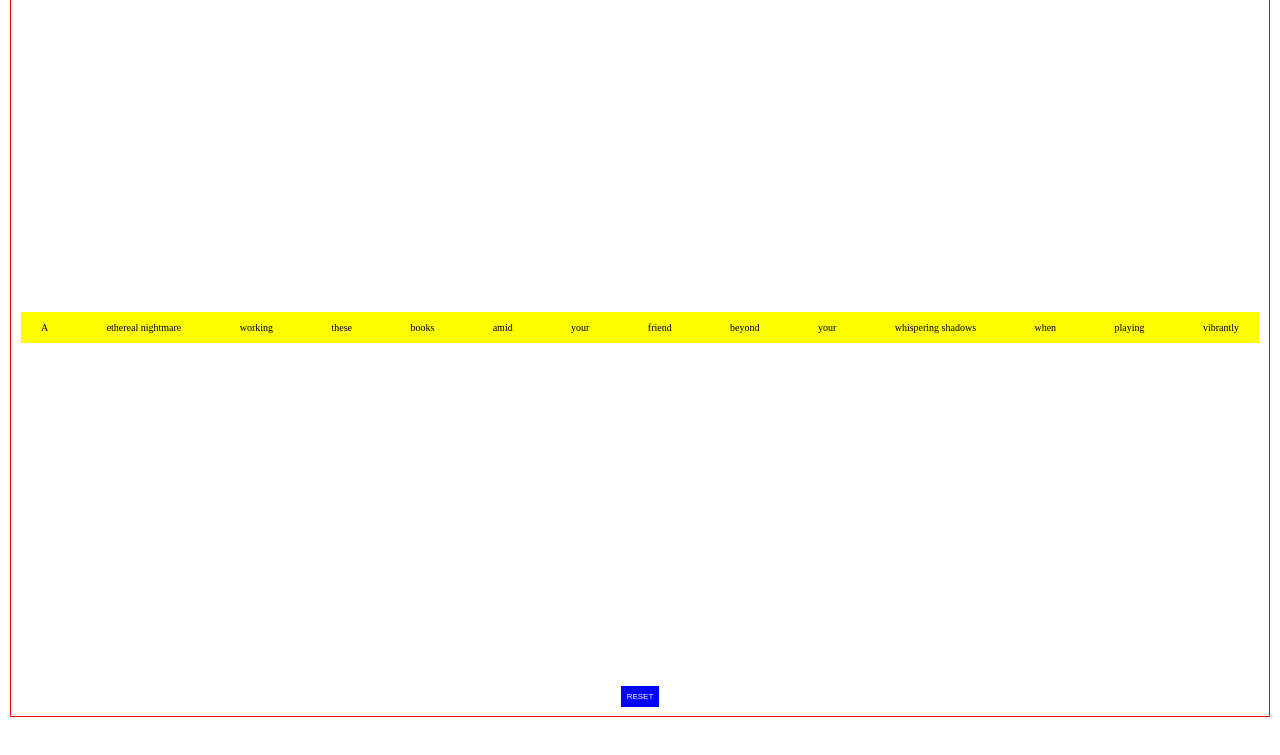
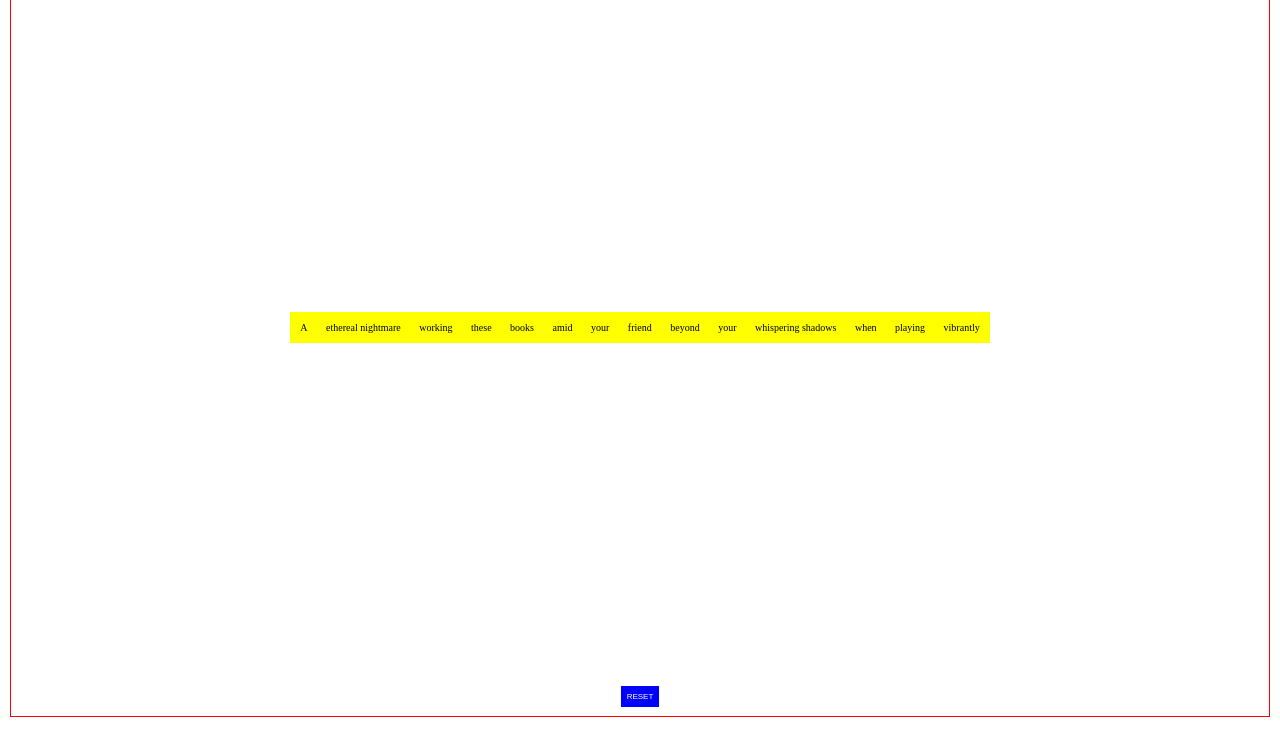
Before and after one commit to DinisMachado87/hint, a plain HTML site: page index.html in a window 1280 px wide. Both pictures are taken after a click on the button "REFORMULATE". Shown: the part 73-828 px from the top of the page. Drawn offline with Linux system fonts and the light colour scheme.

Commit message:
edit css for sentence wrap

```diff
--- a/assets/css/style.css
+++ b/assets/css/style.css
@@ -23,9 +23,7 @@
     padding-left: 10px;
     padding-right: 10px;
     width: 100%;
-    background-color: yellow;
     text-align: center;
-    display: flex;
     justify-content: space-between;
   }
 
@@ -37,6 +35,8 @@
     display: inline-block;
     padding: 10px;
     white-space: nowrap;
+    background-color: yellow;
+    margin: 5px -2px;
   }
 
   button {
--- a/assets/js/script.js
+++ b/assets/js/script.js
@@ -61,7 +61,7 @@
       // Iterate through the class names to find the corresponding word class
       classNames.forEach(function (className) {
         if (wordClasses.hasOwnProperty(className)) {
-        div.textContent = className;
+        div.textContent = "+   " + className;
         }
       })
     });
@@ -84,7 +84,7 @@
         }
       });
       // Check if the text content is equal to the className
-      if (div.textContent === classNames[1]) {
+      if (div.textContent === "+   " + classNames[1]) {
         // Fill the div with a random word from the selected array
         div.textContent = getRandomWord(wordArray);
       }
```
